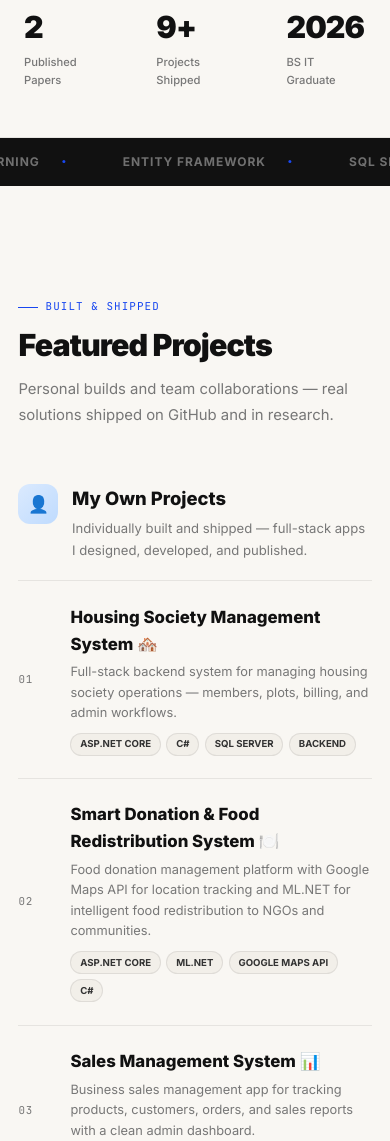
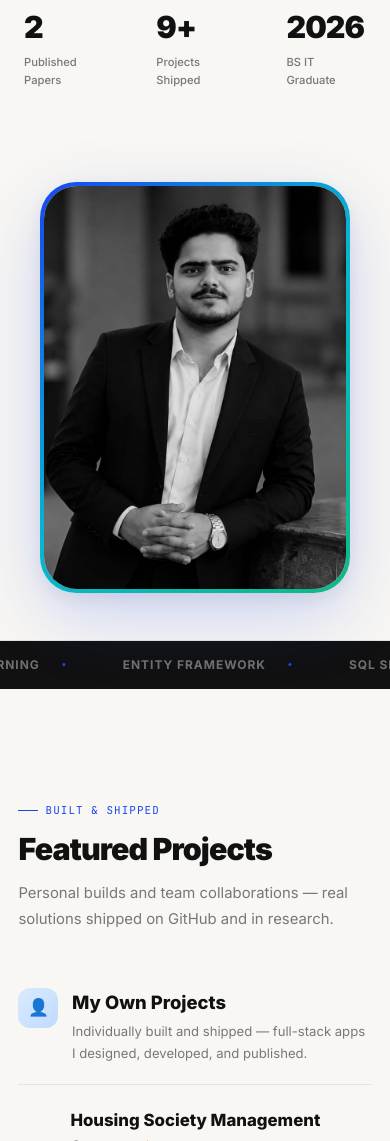
Before and after one commit to risingqasim/portfolio, a plain HTML site: page index.html in a window 390 px wide. Shown: the part 716-1857 px from the top of the page. Drawn offline with Linux system fonts and the light colour scheme.

Commit message:
update image

```diff
--- a/css/sections.css
+++ b/css/sections.css
@@ -311,8 +311,10 @@ html[data-theme="dark"] .mobmenu {
     width: 100%;
     height: 100%;
     object-fit: cover;
-    object-position: center 15%;
+    object-position: center 20%;
     display: block;
+    image-rendering: -webkit-optimize-contrast;
+    image-rendering: high-quality;
 }
 
 .photo-glow {
@@ -1903,7 +1905,12 @@ html[data-theme="dark"] .about-vis {
         padding-top: 7rem;
     }
 
-    #home .hero-photo { display: none; }
+    #home .hero-photo {
+        display: block;
+        max-width: 380px;
+        width: 100%;
+        margin: 2.5rem auto 0;
+    }
     .svc-grid { grid-template-columns: 1fr 1fr; }
     .demos-grid { grid-template-columns: 1fr; }
     .about-wrap { grid-template-columns: 1fr; gap: 2.5rem; align-items: start; }
@@ -2068,6 +2075,11 @@ html[data-theme="dark"] .about-vis {
         max-width: 115px;
     }
 
+    #home .hero-photo {
+        max-width: 310px;
+        margin: 1.8rem auto 0;
+    }
+
     .about-h {
         font-size: 1.45rem;
     }
--- a/index.html
+++ b/index.html
@@ -83,7 +83,7 @@
         <div class="hero-photo">
             <div class="frame-outer">
                 <div class="frame-inner">
-                    <img src="./assets/images/WhatsApp Image 2025-12-20 at 3.02.18 PM.jpeg" alt="Muhammad Qasim">
+                    <img src="./assets/images/qasim-profile.jpg" alt="Muhammad Qasim — Full-Stack .NET Developer" loading="eager" decoding="async">
                 </div>
             </div>
             <div class="photo-glow"></div>
```
Also changed, not shown: assets/images/qasim-profile.jpg (added).
